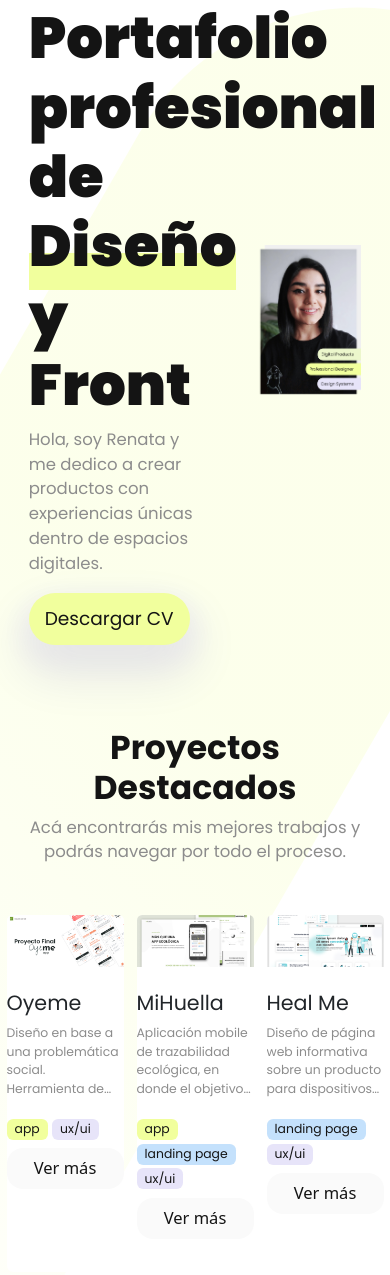
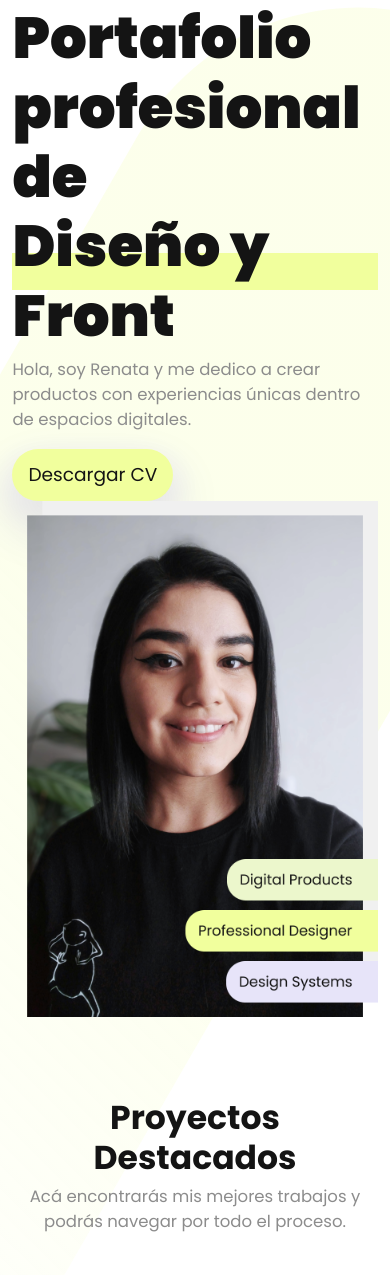
Before and after one commit to PradoRenata/PFPrado, a plain HTML site: page index.html in a window 390 px wide. Shown: the part 104-1379 px from the top of the page. Drawn offline with nearby package versions, Linux system fonts and the light colour scheme.

Commit message:
especificación de columnas para responsive

```diff
--- a/index.html
+++ b/index.html
@@ -43,23 +43,20 @@
     <main>
         <div class="container-fluid hero my-5">
           <div class="row justify-content-around align-items-center">
-            <div class="col-6 align-self-center">
-              <h1>Portafolio profesional de<br><span>Diseño y Front</span></h1>
+            <div class="col-lg-6 col-sm-12 align-self-center">
+              <h1>Portafolio profesional de<br><span class="line-bottom">Diseño y Front</span></h1>
               <p>Hola, soy Renata y me dedico a crear productos con experiencias únicas dentro de espacios digitales. </p>
               <button type="button">Descargar CV</button>
             </div>
-            <div class="col-4">
-              <img width="100%" src="img/profile-picture.png" alt="profile-picture">
-            </div>
-          </div>
+            <img class="col-lg-4 col-sm-12" width="100%" src="img/profile-picture.png" alt="profile-picture">
         </div>
         <div class="container-fluid projects my-5">
           <div class="text-center my-5">
             <h2>Proyectos Destacados</h2>
             <p>Acá encontrarás mis mejores trabajos y podrás navegar por todo el proceso.</p>
           </div>
-          <div class="row justify-content-around my-5">
-            <div class="card col-4" style="width: 30%;">
+          <div class="row my-5 mx-2">
+            <div class="card col-lg-4 col-sm-12">
               <img src="./img/project_1.png" class="card-img-top" alt="oyeme">
               <div class="card-body py-4">
                 <h5 class="card-title">Oyeme</h5>
@@ -69,7 +66,7 @@
                 <a href="#" class="my-2 text-center">Ver más</a>
               </div>
             </div>
-            <div class="card col-4" style="width: 30%;">
+            <div class="card col-lg-4 col-sm-12">
               <img src="./img/project_2.png" class="card-img-top" alt="mi huella">
               <div class="card-body py-4">
                 <h5 class="card-title">MiHuella</h5>
@@ -80,7 +77,7 @@
                 <a href="#" class="my-2 text-center">Ver más</a>
               </div>
             </div>
-            <div class="card col-4" style="width: 30%;">
+            <div class="card col-lg-4 col-sm-12">
               <img src="./img/project_3.png" class="card-img-top" alt="heal me">
               <div class="card-body py-4">
                 <h5 class="card-title">Heal Me</h5>
--- a/scss/style.scss
+++ b/scss/style.scss
@@ -67,7 +67,6 @@ body{
         font-size: 0.75rem;
         font-weight: 400;
     }
-
 }
 
 .hero{
@@ -80,7 +79,7 @@ body{
         color: $color-no-black;
         }
 
-        span {
+        .line-bottom {
             display: inline-block;
             border-bottom: 2.25rem solid $color-pepe-yellow;
             outline: 0px;
```
Also changed, not shown: css/style.css.
